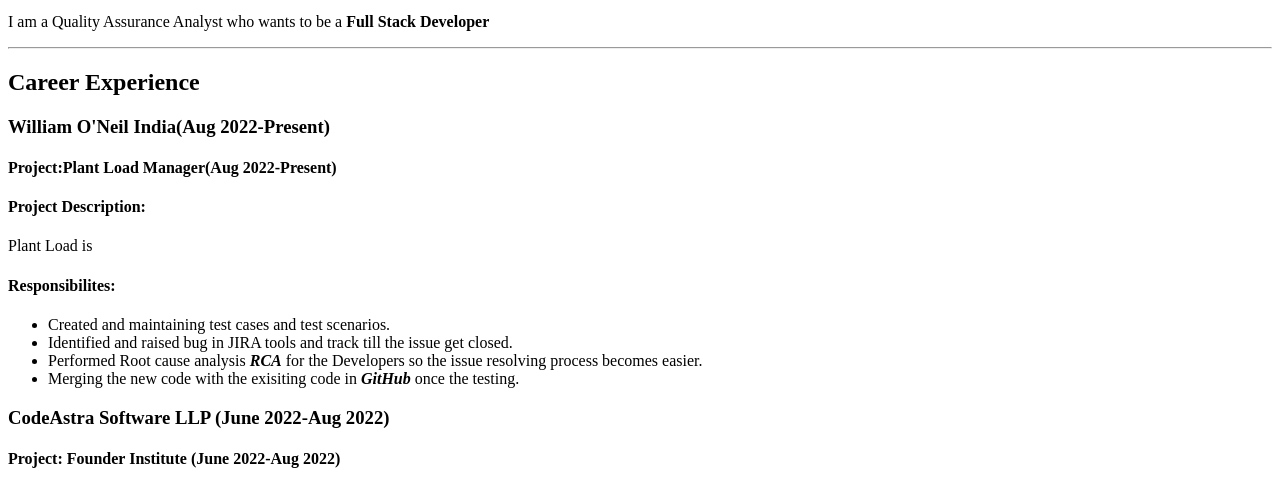
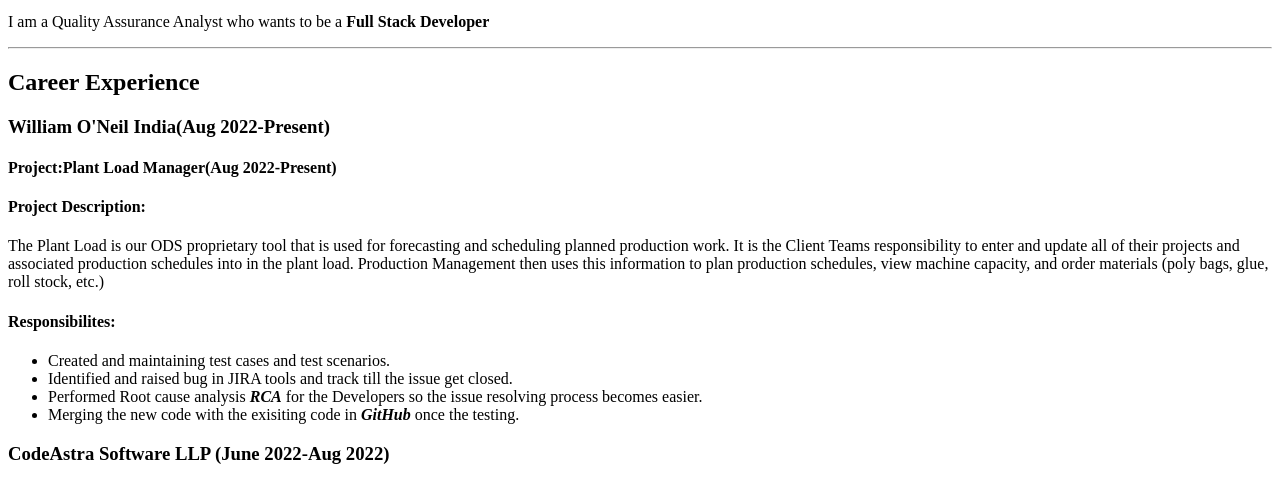
Before and after one commit to ramprk556905/CV, a plain HTML site: page index.html in a window 1280 px wide. Shown: the part 313-796 px from the top of the page. Drawn offline with Linux system fonts and the light colour scheme.

Commit message:
Plant Load Description is added

```diff
--- a/index.html
+++ b/index.html
@@ -14,7 +14,7 @@
     <h2>Career Experience</h2>
     <h3>William O'Neil India(Aug 2022-Present)</h3>
     <h4><strong>Project:</strong>Plant Load Manager(Aug 2022-Present)</h4>
-    <h4><strong>Project Description:</strong></h4><p>Plant Load is </p>
+    <h4><strong>Project Description:</strong></h4><p>The Plant Load is our ODS proprietary tool that is used for forecasting and scheduling planned production work. It is the Client Teams responsibility to enter and update all of their projects and associated production schedules into in the plant load. Production Management then uses this information to plan production schedules, view machine capacity, and order materials (poly bags, glue, roll stock, etc.)</p>
     <h4>Responsibilites:</h4>
 <ul>
   <li>Created and maintaining test cases and test scenarios.</li>
```
